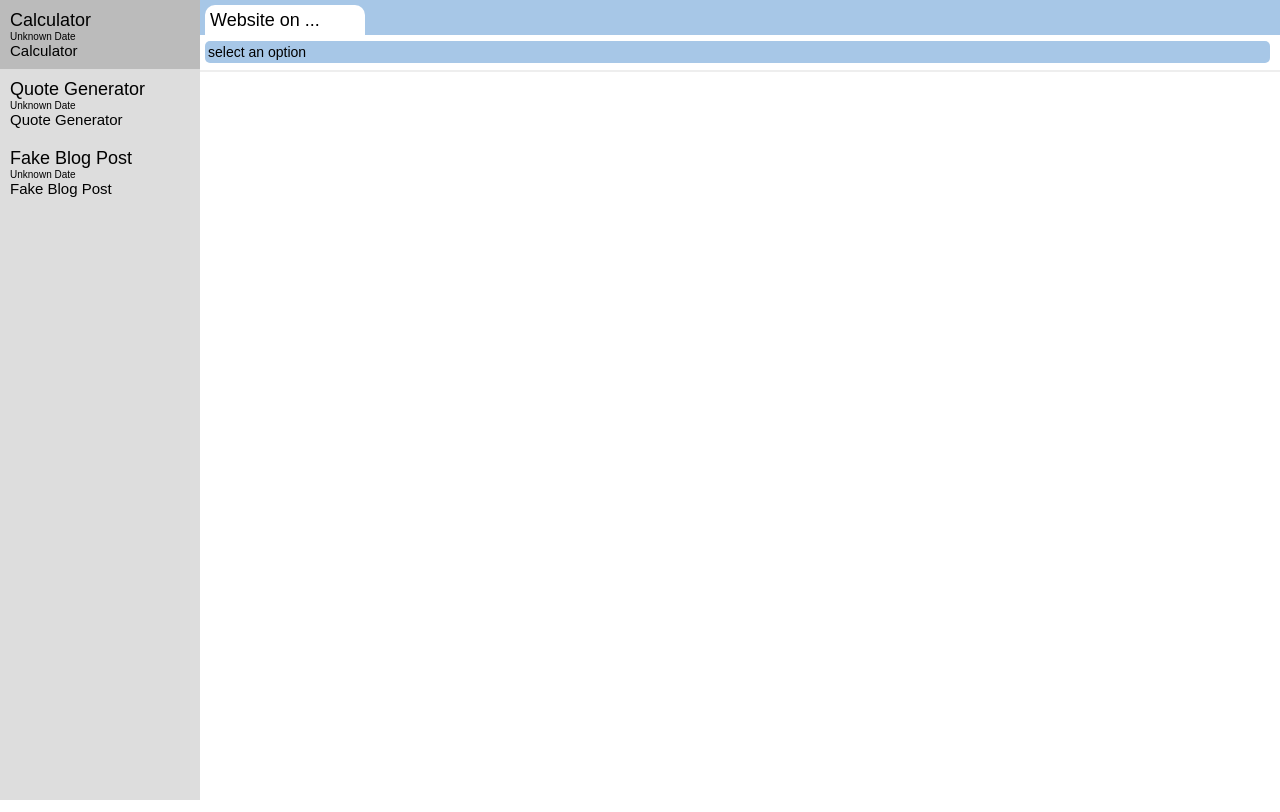
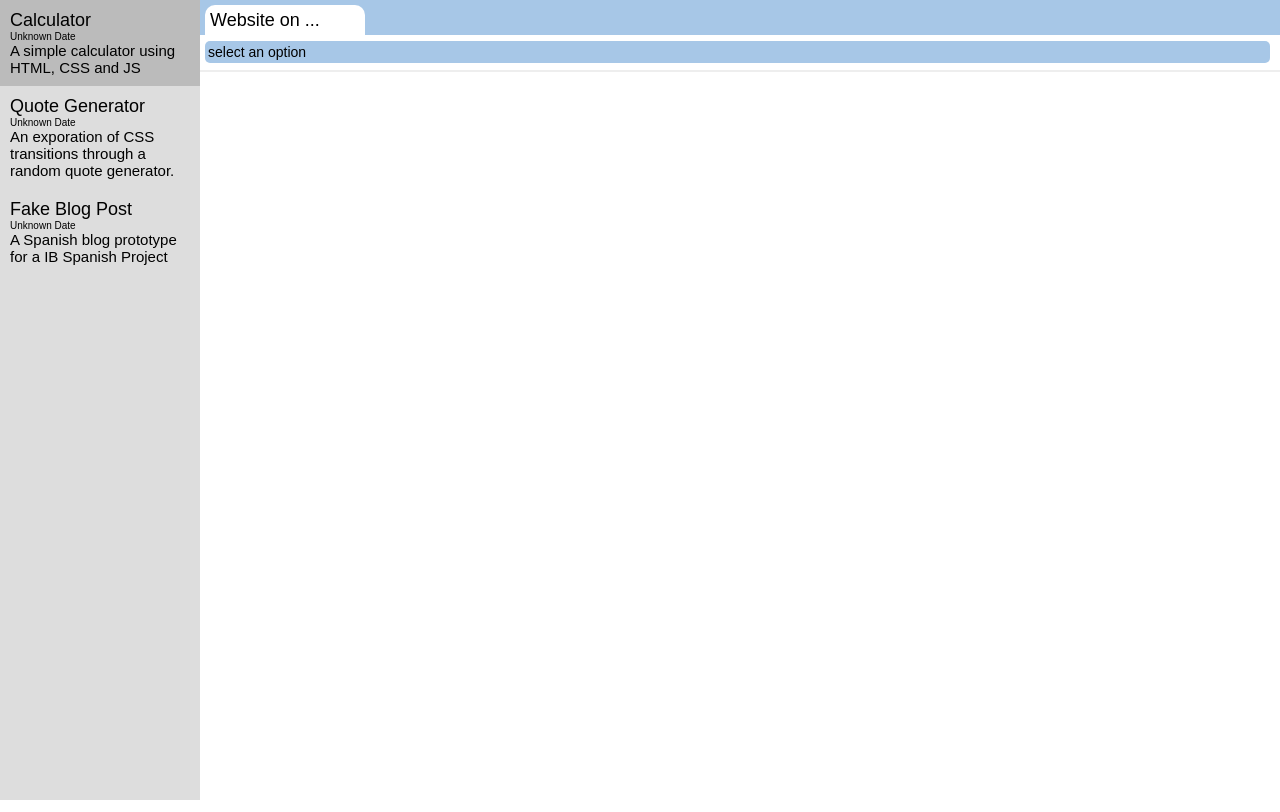
Before and after one commit to 404Found2/HTML5Projects, a plain HTML site: page index.html in a window 1280 px wide. Drawn offline with Linux system fonts and the light colour scheme.

Commit message:
Update index.html

```diff
--- a/index.html
+++ b/index.html
@@ -131,7 +131,7 @@ for(var i = 0; i < arr.length; i++) {
     s += `<div class="project" onclick="updatepage('${arr[i].title}');">
       <div class="title">${arr[i].title}</div>
       <div class="date">${arr[i].date}</div>
-      <div class="des">${arr[i].title}</div>
+      <div class="des">${arr[i].des}</div>
     </div>`
 }
 
@@ -154,4 +154,5 @@ function updatepage(value) {
 
   </script>
 </body>
+
 </html>
```
